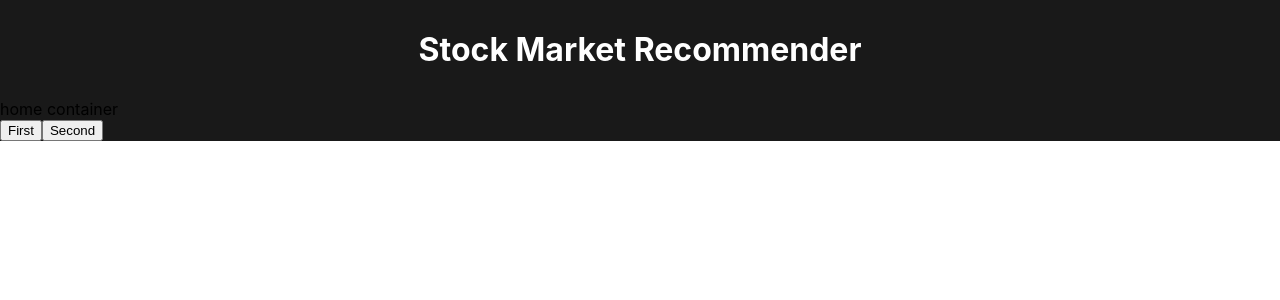
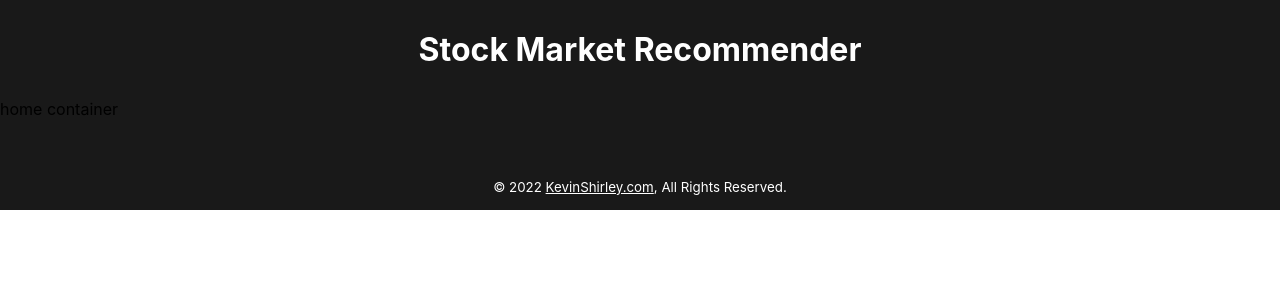
Before and after one commit to kevinshirley/stockmarketrecommender, a Next.js app: page / in a window 1280 px wide. Shown: the top 300 px of the page. Built offline with nearby package versions, Linux system fonts and the light colour scheme.

Commit message:
Footer component

```diff
--- a/pages/_app.tsx
+++ b/pages/_app.tsx
@@ -1,6 +1,7 @@
 import '../src/styles/app.scss'
 import type { AppProps } from 'next/app'
 import Header from '../src/components/header'
+import Footer from '../src/components/footer'
 
 const BEM_BLOCK = 'c-main'
 
@@ -9,6 +10,7 @@ function Root({ Component, pageProps }: AppProps) {
     <main className={BEM_BLOCK}>
       <Header />
       <Component {...pageProps} />
+      <Footer />
     </main>
   )
 }
--- /dev/null
+++ b/src/components/footer/index.tsx
@@ -0,0 +1,17 @@
+import React from 'react';
+
+const BEM_BLOCK = 'c-footer';
+
+function Footer() {
+  const today = new Date(), year = today.getFullYear();
+
+  return (
+    <footer className={BEM_BLOCK}>
+      <small>
+        &copy; {year} <a href="http://kevinshirley.com" target='_blank' rel='noopener noreferrer'>KevinShirley.com</a>, All Rights Reserved.
+      </small>
+    </footer>
+  );
+};
+
+export default Footer;
--- a/src/components/header/index.tsx
+++ b/src/components/header/index.tsx
@@ -4,9 +4,9 @@ const BEM_BLOCK = 'c-header';
 
 function Header() {
   return (
-    <div className={BEM_BLOCK}>
+    <header className={BEM_BLOCK}>
       <h1>Stock Market Recommender</h1>
-    </div>
+    </header>
   );
 };
 
--- a/src/components/home/home.component.tsx
+++ b/src/components/home/home.component.tsx
@@ -8,8 +8,6 @@ function HomeContainer() {
       <div>
         home container
       </div>
-      <button className={`${BEM_BLOCK}__btn-one`}>First</button>
-      <button className={`${BEM_BLOCK}__btn-two`}>Second</button>
     </div>
   );
 };
--- a/src/styles/app.scss
+++ b/src/styles/app.scss
@@ -24,4 +24,18 @@ body {
       text-align: center;
     }
   }
+
+  .c-footer {
+    color: $light;
+    padding: 60px 10px 15px 10px;
+    display: flex;
+    justify-content: center;
+    text-align: center;
+
+    small {
+      a {
+        color: $light;
+      }
+    }
+  }
 }
```
